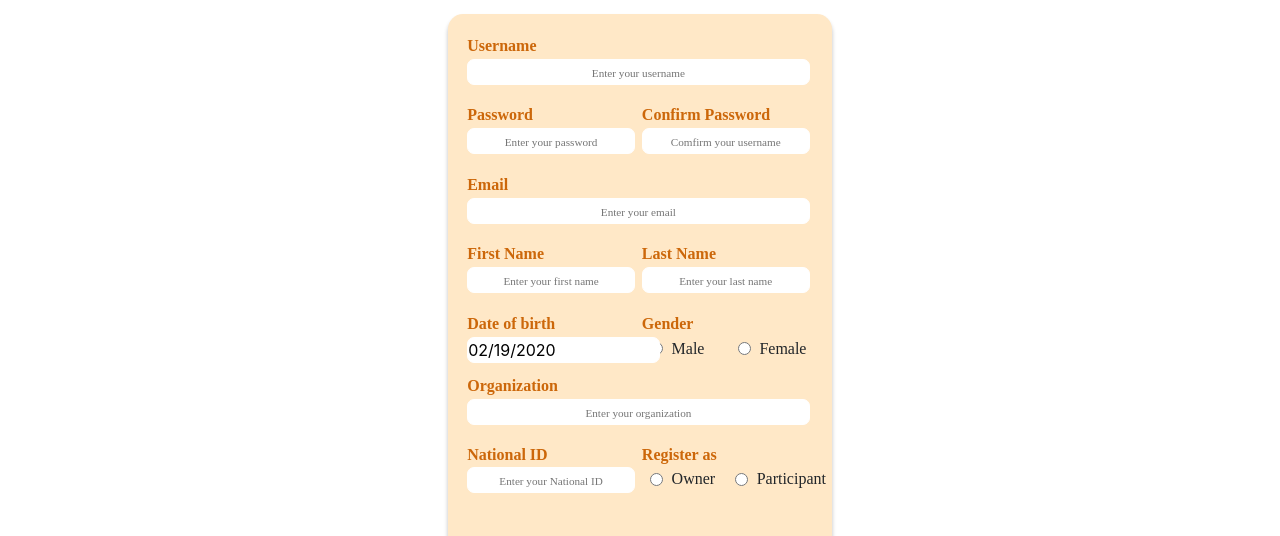
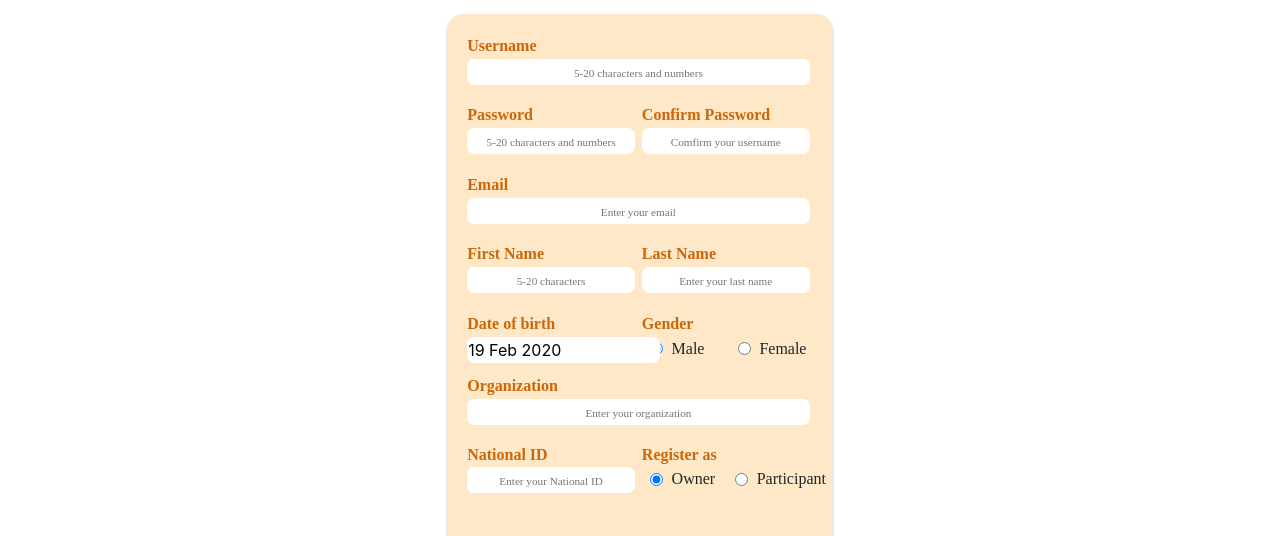
Before and after one commit to 2110423-2019-2/sec1_TerkyCompany-Frontend, a React (Create React App) app: page /register in a window 1280 px wide. Shown: the part 161-697 px from the top of the page. Built offline with nearby package versions, Linux system fonts and the light colour scheme.

Commit message:
Add handle

```diff
--- a/src/Components/Register/Register.js
+++ b/src/Components/Register/Register.js
@@ -16,15 +16,21 @@ class Register extends React.Component {
             firstName: '',
             lastName: '',
             dateOfBirth: new Date(),
-            gender: '',
+            gender: 'M',
             organization: '',
             nationalId: '',
-            registerFlag: '',
+            registerFlag: 'O',
+            checkConfirmPassword: 'white',
         };
 
         this.handleChange = this.handleChange.bind(this);
         this.handleChangeDate = this.handleChangeDate.bind(this);
         this.handleRegister = this.handleRegister.bind(this);
+        this.handleChangeConfirmPassword = this.handleChangeConfirmPassword.bind(this);
+    }
+
+    componentDidMount(){
+
     }
 
     handleChangeDate(date){
@@ -37,7 +43,21 @@ class Register extends React.Component {
 
     handleRegister(e){
         e.preventDefault();
+        // handle with database to confirm the user
+        window.alert('You are now our member!')
         console.log('Jobs done!');
+    }
+
+    handleChangeConfirmPassword(e){
+        this.setState({[e.target.name]:e.target.value});
+        if(e.target.value === ''){
+            this.setState({checkConfirmPassword: 'white'});
+        }
+        else if(this.state.password === e.target.value){
+            this.setState({checkConfirmPassword: 'rgba(0, 255, 0, 0.4)'});
+        }else{
+            this.setState({checkConfirmPassword: 'rgba(255, 0, 0, 0.4)'});
+        }
     }
 
     render() {
@@ -48,16 +68,16 @@ class Register extends React.Component {
                     <form onSubmit={this.handleRegister}>
                         <div className='register-component-full'>
                             <label className='label'>Username</label><br/>
-                            <input className='input-box' type='text' name='username' onChange={this.handleChange} placeholder='Enter your username' required />
+                            <input className='input-box' type='text' name='username' onChange={this.handleChange} pattern="[A-Za-z0-9]{5,20}" placeholder=' 5-20 characters and numbers ' required />
                         </div>
                         <div className='register-subcontainer'>
                             <div className='register-component-half'>
                                 <label className='label'>Password</label><br/>
-                                <input className='input-box' type='password' name='password' onChange={this.handleChange} placeholder='Enter your password' required />
+                                <input className='input-box' type='password' name='password' onChange={this.handleChange} pattern="[A-Za-z0-9]{5,20}" placeholder=' 5-20 characters and numbers ' required />
                             </div>
                             <div className='register-component-half'>
                                 <label className='label'>Confirm Password</label><br/>
-                                <input className='input-box' type='password' name='confirmPassword' onChange={this.handleChange} placeholder='Comfirm your username' required />
+                                <input className='input-box' type='password' style={{'background-color': this.state.checkConfirmPassword}} name='confirmPassword' onChange={this.handleChangeConfirmPassword} pattern="[A-Za-z0-9]{5,20}" placeholder='Comfirm your username' required />
                             </div>
                         </div>
                         <div className='register-component-full'>
@@ -67,11 +87,11 @@ class Register extends React.Component {
                         <div className='register-subcontainer'>
                             <div className='register-component-half'>
                                 <label className='label'>First Name</label><br/>
-                                <input className='input-box' type='text' name='firstName' onChange={this.handleChange} placeholder='Enter your first name' required />
+                                <input className='input-box' type='text' name='firstName' onChange={this.handleChange} pattern="[A-Za-z]{5,20}" placeholder=' 5-20 characters ' required />
                             </div>
                             <div className='register-component-half'>
                                 <label className='label'>Last Name</label><br/>
-                                <input className='input-box' type='text' name='lastName' onChange={this.handleChange} placeholder='Enter your last name' required />
+                                <input className='input-box' type='text' name='lastName' onChange={this.handleChange}  pattern="[A-Za-z]{5,30}" placeholder='Enter your last name' required />
                             </div>
                         </div>
                         <div className='register-subcontainer'>
@@ -80,31 +100,31 @@ class Register extends React.Component {
                                 <DatePicker
                                     selected={this.state.dateOfBirth}
                                     onChange={this.handleChangeDate}
-                                    format='yyyy-MM-dd'
+                                    dateFormat={['dd MMM yyyy', 'dd/MM/yyyy', 'dd-MM-yyyy']}
                                 />
                             </div>
                             <div className='register-component-half'>
                                 <label className='label'>Gender</label><br/>
                                 <div className='register-subcontainer-radio' onChange={this.handleChange} >
-                                    <input className='input-radio' id='r1' type='radio' value='male' name='gender'/>Male
-                                    <input className='input-radio' id='r2' type='radio' value='female' name='gender'/>Female
+                                    <input className='input-radio' id='r1' type='radio' value='M' name='gender' defaultChecked/>Male
+                                    <input className='input-radio' id='r2' type='radio' value='F' name='gender'/>Female
                                 </div>
                             </div>
                         </div>
                         <div className='register-component-full' id='organization-container'>
                                 <label className='label'>Organization</label><br/>
-                                <input className='input-box' type='text' name='organization' onChange={this.handleChange} placeholder='Enter your organization' required />
+                                <input className='input-box' type='text' name='organization' onChange={this.handleChange} pattern="[A-Za-z]{5,30}"  placeholder='Enter your organization' required />
                         </div>
                         <div className='register-subcontainer'>
                             <div className='register-component-half'>
                                 <label className='label'>National ID</label><br/>
-                                <input className='input-box' type='text' name='nationalId' onChange={this.handleChange} placeholder='Enter your National ID' required />
+                                <input className='input-box' type='text' name='nationalId' onChange={this.handleChange} pattern="[0-9]{13}" minlength='13' maxlength='13' placeholder='Enter your National ID' required />
                             </div>
                             <div className='register-component-half'>
                                 <label className='label'>Register as</label><br/>
                                 <div className='register-subcontainer-radio' onChange={this.handleChange} >
-                                    <input className='input-radio' id='r3' type='radio' value='owner' name='gender'/>Owner
-                                    <input className='input-radio' id='r4' type='radio' value='participant' name='gender'/>Participant
+                                    <input className='input-radio' id='r3' type='radio' value='owner' name='registerFlag' defaultChecked/>Owner
+                                    <input className='input-radio' id='r4' type='radio' value='participant' name='registerFlag'/>Participant
                                 </div>
                             </div>
                         </div>
```
